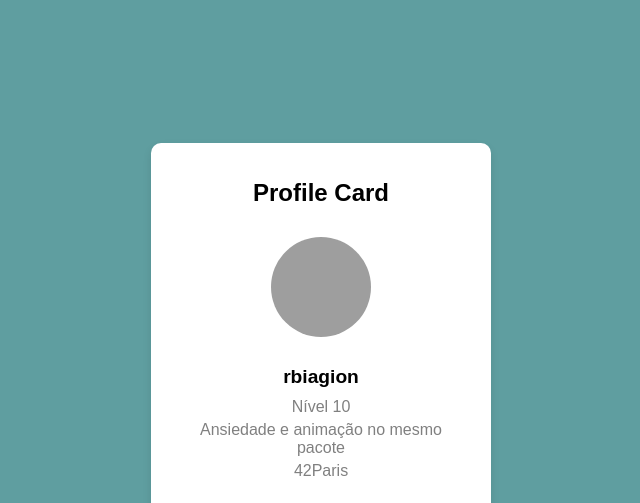
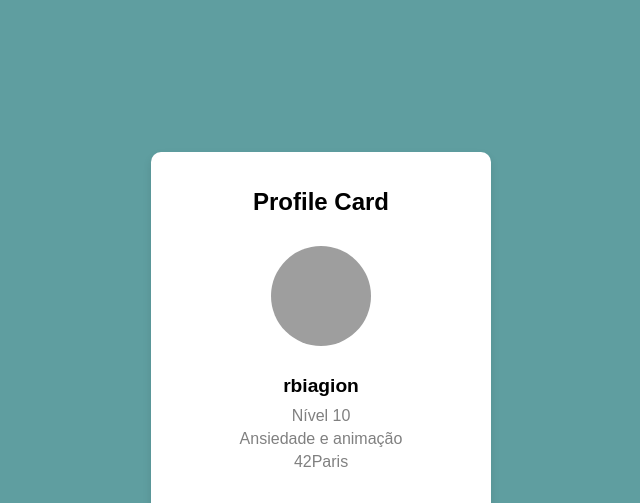
Before and after one commit to RenWro/42Missao, a plain HTML site: page cell02/ex03/card.html in a window 1280 px wide. Shown: the top 503 px of the page, without its empty margins (319-959 px from the left). Drawn offline with Linux system fonts and the light colour scheme; grey boxes are pictures that could not be loaded.

```diff
--- a/cell02/ex03/card.html
+++ b/cell02/ex03/card.html
@@ -15,7 +15,7 @@
                 <img src="https://i.pinimg.com/736x/77/c5/db/77c5db281facecc967305e520f8c95d3.jpg" alt="Profile Picture">
                 <h2>rbiagion</h2>
                 <p>Nível 10</p>
-                <p>Ansiedade e animação no mesmo pacote</p>
+                <p>Ansiedade e animação</p>
                 <p>42Paris</p>
             </td>
         </tr>
```
